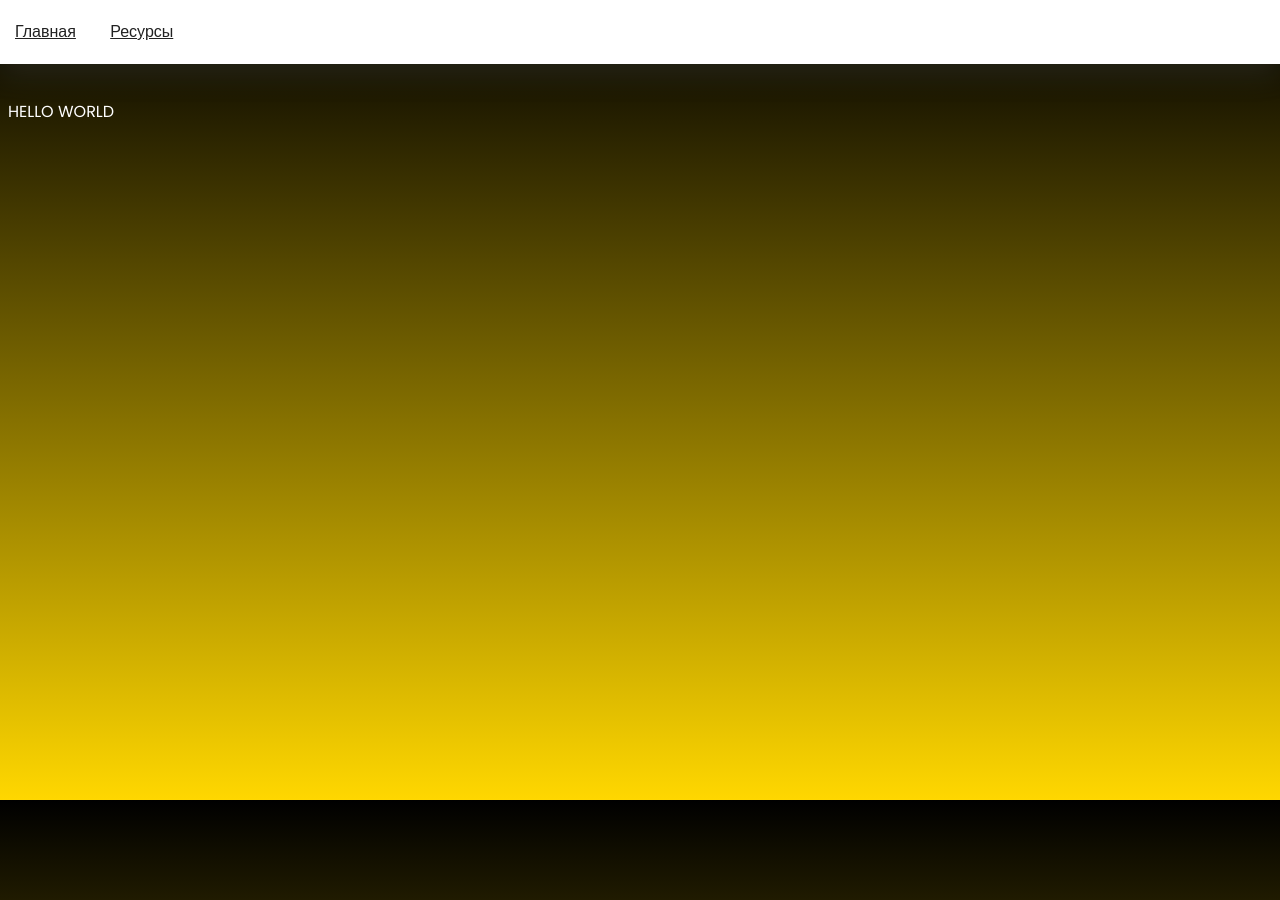
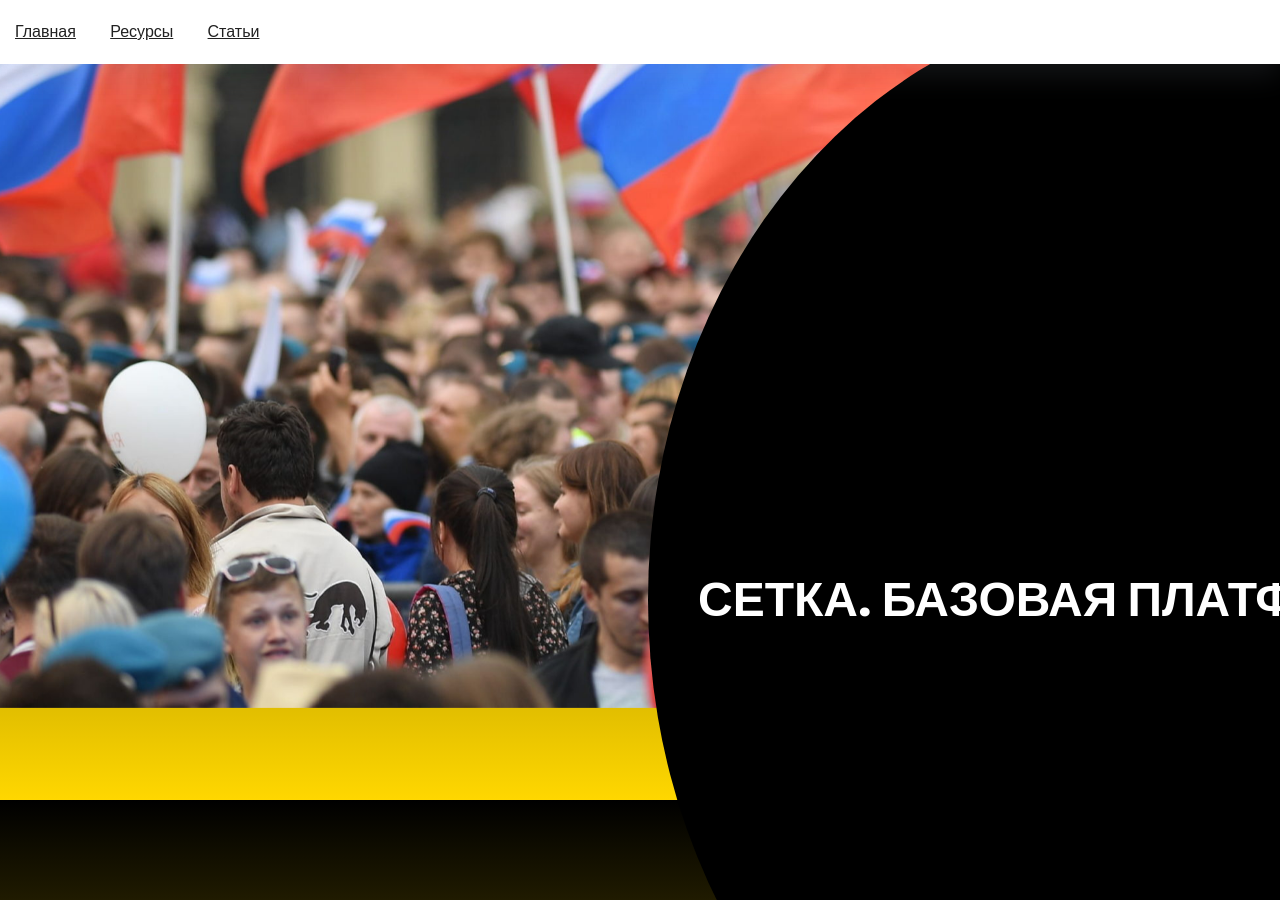
Before and after one commit to lolomap/Connections, a Django app: page / in a window 1280 px wide. Run offline with Django 4.2, Linux system fonts and the light colour scheme.

Commit message:
Home page design and articles list

```diff
--- /dev/null
+++ b/conns_site/polls/static/css/index.css
@@ -0,0 +1,36 @@
+body{
+  font-family: 'Poppins', sans-serif;
+  font-size: 16px;
+  line-height: 24px;
+  font-weight: 400;
+  color: #212112;
+  background-size: 7%;
+  overflow: hidden;
+  transition: all 200ms linear;
+  background: #fff linear-gradient(black, gold) no-repeat fixed center;
+  /*background-color: white;*/
+}
+
+img {
+    width: 130%;
+    margin-top: -500px;
+    margin-left: -100px;
+    z-index: 0;
+    position: fixed;
+}
+
+.outer {
+    z-index: 1;
+    position: fixed;
+    background-color: black;
+    width: 80%;
+    height: 150%;
+    margin-top: -100px;
+    margin-left: 50%;
+    align-items: center;
+    display: flex;
+    border-radius: 50%;
+}
+.inner {
+    margin-left: 50px;
+}
--- a/conns_site/polls/static/css/styles.css
+++ b/conns_site/polls/static/css/styles.css
@@ -33,6 +33,25 @@ body * {
   background-color: #8167a9;
 }
 
+
+.areference {
+  background-color: white;
+  width: 60%;
+  height: 100%;
+  border-width: 1px;
+  border-style: solid;
+  padding: 50px;
+  margin-bottom: 100px;
+
+  display: inline-block;
+  white-space: normal;
+  vertical-align: middle;
+  text-align: left;
+}
+
+.areference * {
+  color: black;
+}
 
 /* #Navigation
 ================================================== */
--- a/conns_site/polls/templates/article.html
+++ b/conns_site/polls/templates/article.html
@@ -1,6 +1,6 @@
 {% extends "base.html" %}
 {% load static %}
-{% block title %}Сетка. Главная{% endblock title %}
+{% block title %}{{ article.title }}{% endblock title %}
 {%  block styles %}<link rel="stylesheet" href="{% static "css/article.css" %}">{% endblock styles %}
 {% block content %}
 
--- a/conns_site/polls/templates/base.html
+++ b/conns_site/polls/templates/base.html
@@ -16,6 +16,7 @@
             <div class="collapse navbar-collapse" id="navbarSupportedContent">
                 <a class="dropdown-item" href="/">Главная</a>
                 <a class="dropdown-item" href="/resources">Ресурсы</a>
+                <a class="dropdown-item" href="/articles/1">Статьи</a>
             </div>
 
           </nav>
--- a/conns_site/polls/templates/index.html
+++ b/conns_site/polls/templates/index.html
@@ -1,3 +1,12 @@
 {% extends "base.html" %}
+{% load static %}
+{% block styles %}<link rel="stylesheet" href="{% static "css/index.css" %}">{% endblock styles %}
 {% block title %}Сетка. Главная{% endblock title %}
-{% block content %}HELLO WORLD{% endblock content %}
+{% block content %}
+    <img src="{% static "images/index.jpg" %}">
+    <div class="outer">
+        <div class="inner">
+            <h1>СЕТКА. БАЗОВАЯ ПЛАТФОРМА</h1>
+        </div>
+    </div>
+{% endblock content %}
--- a/conns_site/polls/urls.py
+++ b/conns_site/polls/urls.py
@@ -5,6 +5,7 @@ from . import views
 urlpatterns = [
 	path('', views.index, name='index'),
 	path('resources/', views.resources, name='resources'),
+	path('articles/<int:page>', views.articles, name='articles'),
 	path('article/<article_id>/', views.article, name='article'),
 	path('<article_id>/', views.article, name='article')
 ]
--- a/conns_site/polls/views.py
+++ b/conns_site/polls/views.py
@@ -28,3 +28,8 @@ def article(request, article_id):
 		return TemplateResponse(request, 'article.html', context=context_data)
 	except ObjectDoesNotExist:
 		return HttpResponse(f'Статья {aid} не существует')
+
+def articles(request, page):
+	articleObjs = Article.objects.all().order_by('-id')[(page-1)*10 : (page-1)*10+10]
+	context_data = {'articles': articleObjs}
+	return TemplateResponse(request, 'articles_list.html', context=context_data)
```
Also changed, not shown: conns_site/polls/templates/articles_list.html (added, +11 -0 lines), conns_site/polls/static/images/index.jpg (added).
